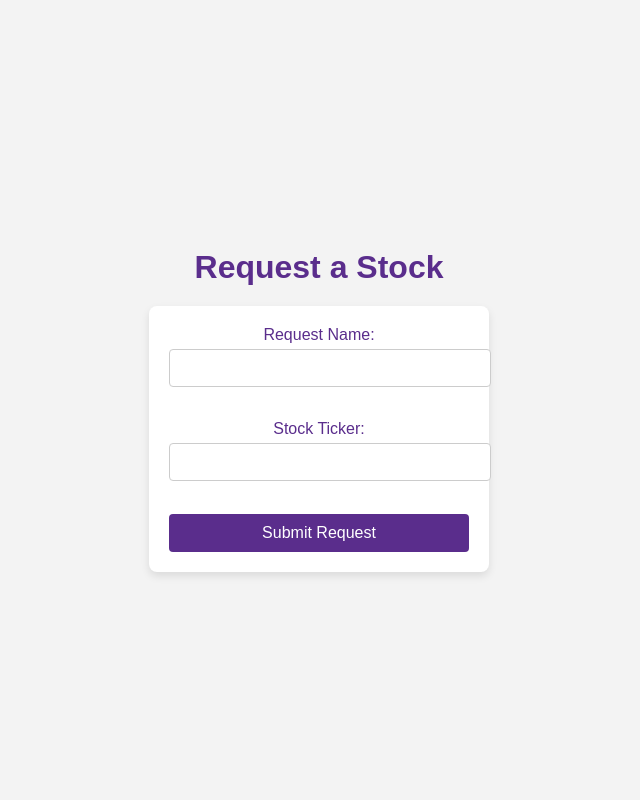
After one commit to aunnoman1/Stock-Vision, a Django app: template stockvision/sv/templates/request_stock.html in a window 1280 px wide. The commit adds this page. Shown: the whole page, without its empty margins (321-961 px from the left). Run offline with Django 3.2, Linux system fonts and the light colour scheme; the template is opened without the code that fills it, so the values that code supplies are empty.

Commit message:
req stock

```diff
--- a/stockvision/sv/templates/home.html
+++ b/stockvision/sv/templates/home.html
@@ -166,7 +166,7 @@
     <div class="sidebar">
         <a href="{% if user.is_authenticated %}{% url 'userdetails' %}{% else %}{% url 'login' %}{% endif %}" class="button">Profile</a>
         <a href="{% if user.is_authenticated %}{% url 'userwatchlist' %}{% else %}{% url 'login' %}{% endif %}" class="button">Watchlist</a>
-        <a class="button">Request Stock</a>
+        <a href="{% url 'request_stock' %}" class="button">Request Stock</a>
         <a href="{% url 'compare_selector' %}" class="button">Compare Stocks</a>
         <a href="{% url 'select_sector' %}" class="button">View by Sector</a>
         <a class="button">About Us</a>
--- /dev/null
+++ b/stockvision/sv/templates/request_stock.html
@@ -0,0 +1,102 @@
+<!DOCTYPE html>
+<html lang="en">
+<head>
+    <meta charset="UTF-8">
+    <meta name="viewport" content="width=device-width, initial-scale=1.0">
+    <title>Request Stock</title>
+    <style>
+        body {
+            font-family: Arial, sans-serif;
+            background-color: #f4f4f4;
+            margin: 0;
+            padding: 0;
+            display: flex;
+            justify-content: center;
+            align-items: center;
+            height: 100vh;
+            background-color: #f3f3f3;
+        }
+
+        h1 {
+            text-align: center;
+            color: #5a2d8c; /* Purple color */
+            margin-bottom: 20px;
+        }
+
+        form {
+            background-color: #fff;
+            width: 300px;
+            padding: 20px;
+            border-radius: 8px;
+            box-shadow: 0 4px 8px rgba(0, 0, 0, 0.1);
+            text-align: center;
+        }
+
+        label {
+            font-size: 16px;
+            margin-bottom: 5px;
+            display: block;
+            color: #5a2d8c; /* Purple color */
+        }
+
+        input {
+            width: 100%;
+            padding: 10px;
+            margin-bottom: 15px;
+            border: 1px solid #ccc;
+            border-radius: 4px;
+            font-size: 14px;
+        }
+
+        button {
+            width: 100%;
+            padding: 10px;
+            background-color: #5a2d8c; /* Purple color */
+            color: white;
+            border: none;
+            border-radius: 4px;
+            font-size: 16px;
+            cursor: pointer;
+        }
+
+        button:hover {
+            background-color: #4b1f6d; /* Darker purple */
+        }
+
+        .messages {
+            text-align: center;
+            margin-top: 20px;
+        }
+
+        .messages p {
+            color: green;
+            font-size: 18px;
+        }
+
+    </style>
+</head>
+<body>
+    <div>
+        <h1>Request a Stock</h1>
+
+        <form method="POST">
+            {% csrf_token %}
+            <label for="req_name">Request Name:</label>
+            <input type="text" id="req_name" name="req_name" required><br><br>
+
+            <label for="ticker">Stock Ticker:</label>
+            <input type="text" id="ticker" name="ticker" required><br><br>
+
+            <button type="submit">Submit Request</button>
+        </form>
+
+        {% if messages %}
+            <div class="messages">
+                {% for message in messages %}
+                    <p>{{ message }}</p>
+                {% endfor %}
+            </div>
+        {% endif %}
+    </div>
+</body>
+</html>
--- a/stockvision/sv/urls.py
+++ b/stockvision/sv/urls.py
@@ -21,4 +21,5 @@ urlpatterns = [
     path('watchlist/stock/<str:symbol>/', views.stock_detail, name='stock_detail'),
     path('select_sector/', views.select_sector, name='select_sector'),
     path('sector_stocks/', views.sector_stocks, name='sector_stocks'),
+    path('request-stock/', views.request_stock, name='request_stock'),
 ]
```
Also changed, not shown: stockvision/sv/views.py (+18 -6 lines).
